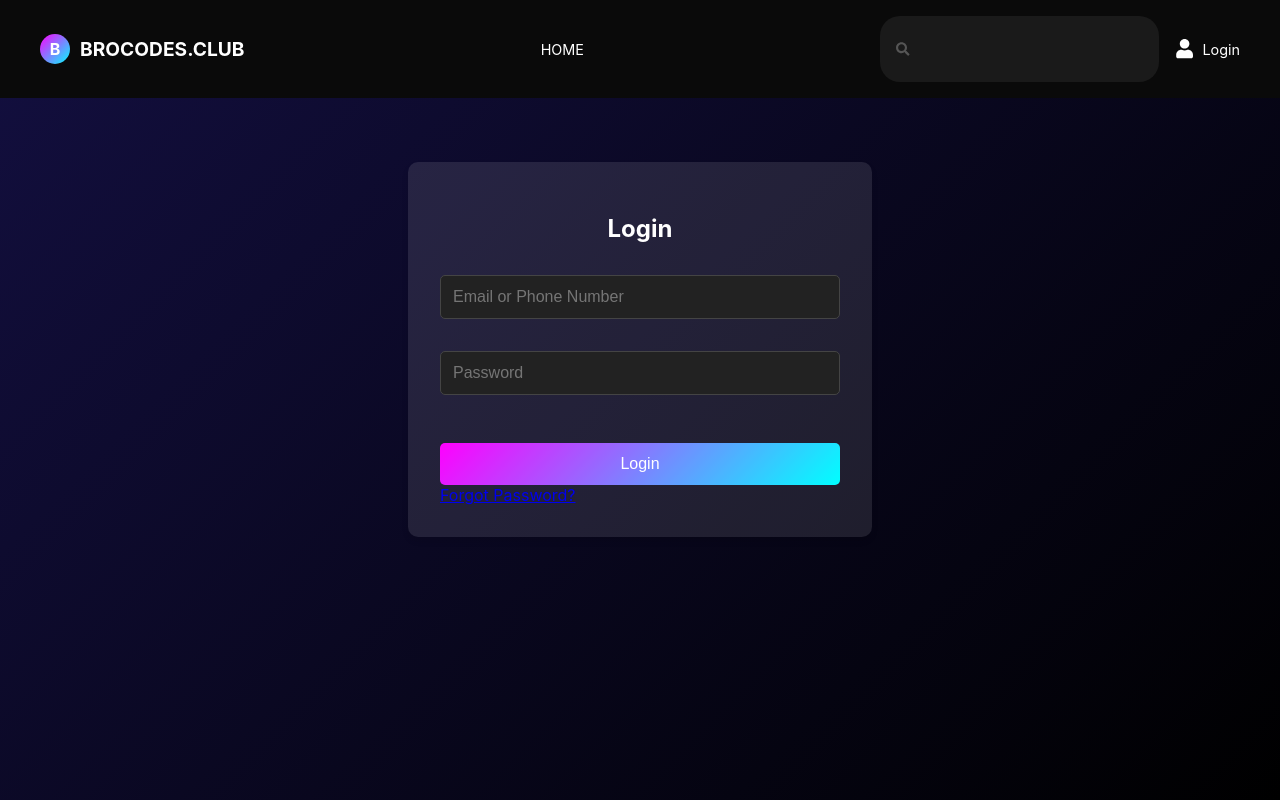
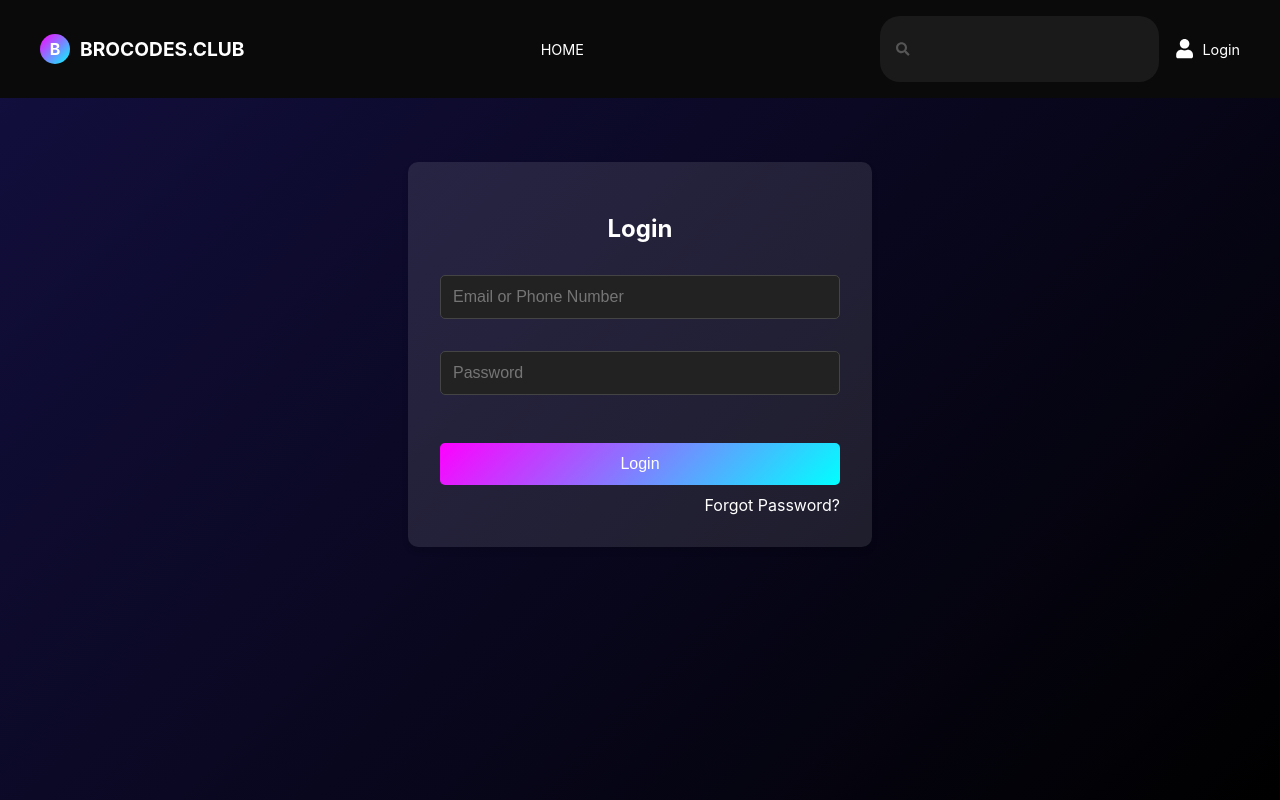
Before and after one commit to Amitkumarpsit/Hiring-Platform, a React (Create React App) app in the folder frontend/: page /login in a window 1280 px wide. Built offline with nearby package versions, Linux system fonts and the light colour scheme.

Commit message:
adjusted css

```diff
--- a/frontend/src/components/css/ForgotPassword.css
+++ b/frontend/src/components/css/ForgotPassword.css
@@ -2,9 +2,9 @@
     max-width: 400px;
     margin: 50px auto;
     padding: 20px;
-    background-color: #000000;
+    background-color:rgba(255, 255, 255, 0.1);
     border-radius: 8px;
-    box-shadow: 0 2px 4px rgba(255, 255, 255, 0.486);
+    box-shadow: 0 4px 6px rgba(0, 0, 0, 0.1);
   }
 
   .forgot-password-form {
@@ -15,7 +15,8 @@
 
   .forgot-password-form input {
     padding: 10px;
-    border: 1px solid #ddd;
+    border: 1px solid #444;
+    background-color: #222;
     border-radius: 4px;
     font-size: 16px;
   }
--- a/frontend/src/components/css/Login.css
+++ b/frontend/src/components/css/Login.css
@@ -42,3 +42,16 @@
   .login-form button:hover {
     opacity: 0.9;
   }
+  .forgot-password {
+    text-align: right;
+    margin-top: 10px;
+}
+
+.forgot-password a {
+    color: white; /* Change the link color to white */
+    text-decoration: none;
+}
+
+.forgot-password a:hover {
+    text-decoration: underline; /* Optionally, add underline on hover */
+}
```
